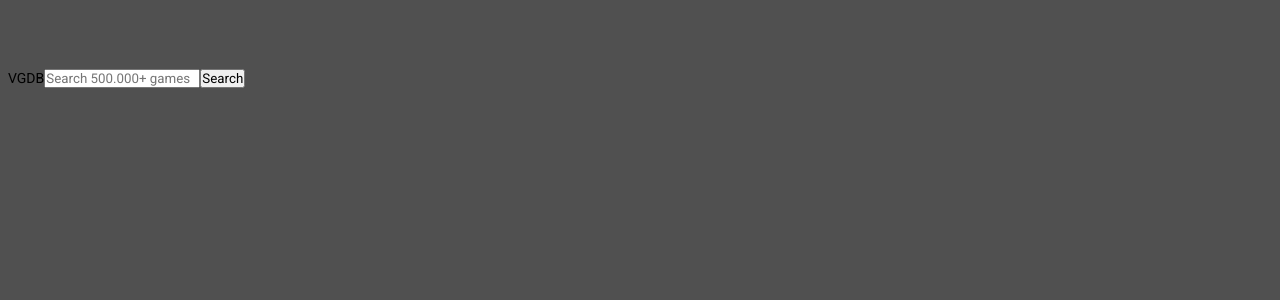
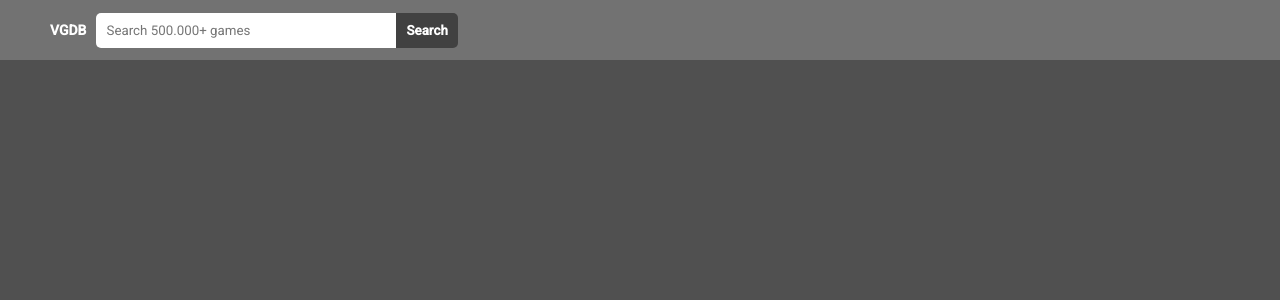
Before and after one commit to beiko14/video-game-db, an Angular app: page / in a window 1280 px wide. Shown: the top 300 px of the page. Built offline with nearby package versions, Linux system fonts and the light colour scheme; what angular-gauge would draw is missing.

Commit message:
added some scss and routing to the search-bar component

```diff
--- a/src/app/components/search-bar/search-bar.component.html
+++ b/src/app/components/search-bar/search-bar.component.html
@@ -1,5 +1,5 @@
 <div class="search-container">
-    <form class="search-form">
+    <form class="search-form" #form="ngForm" (ngSubmit)="onSubmit(form)">
         <span class="logo" routerLink="/">VGDB</span>
         <input
             class="search-input"
--- a/src/app/components/search-bar/search-bar.component.scss
+++ b/src/app/components/search-bar/search-bar.component.scss
@@ -0,0 +1,58 @@
+.search{
+    &-container{
+        width: 100%;
+        height: 60px;
+        background-color: rgb(114, 114, 114);
+        display: flex;
+        justify-content: flex-start;
+        align-items: center;
+        position: fixed;
+        top: 0;
+        left: 0;
+        z-index: 4;
+    }
+
+    &-form{
+        width: 100%;
+        max-width: 1200px;
+        margin: 0 auto;
+    }
+
+    &-input{
+        margin-left: 10px;
+        padding: 10px;
+        width: 300px;
+        border-top-left-radius: 5px;
+        border-bottom-left-radius: 5px;
+        outline: none;
+        border: none;
+    }
+
+    &-button{
+        border: none;
+        outline: none;
+        background: rgb(65, 65, 65);
+        padding: 10px;
+        border-left: 1px solig rgba(0, 0, 0, 0.3);
+        border-top-right-radius: 5px;
+        border-bottom-right-radius: 5px;
+        color: #fff;
+        font-weight: 700;
+        transition-duration: 0.3s;
+        cursor: pointer;
+
+        &:hover{
+            color: rgb(90, 90, 255);
+            background-color: #fff;
+            border: 1px solid rgb(90, 90, 255);
+        }
+    }
+}
+
+.logo{
+    margin-left: 10px;
+    color: #fff;
+    font-weight: 700;
+    cursor: pointer;
+    text-decoration: none;
+}
--- a/src/app/components/search-bar/search-bar.component.ts
+++ b/src/app/components/search-bar/search-bar.component.ts
@@ -1,4 +1,6 @@
 import { Component, OnInit } from '@angular/core';
+import { NgForm } from '@angular/forms';
+import { Router } from '@angular/router';
 
 @Component({
   selector: 'app-search-bar',
@@ -7,9 +9,13 @@ import { Component, OnInit } from '@angular/core';
 })
 export class SearchBarComponent implements OnInit {
 
-  constructor() { }
+  constructor(private router: Router) { }
 
   ngOnInit(): void {
   }
 
+  onSubmit(form: NgForm){
+    this.router.navigate(['search', form.value.search]);
+  }
+
 }
```
